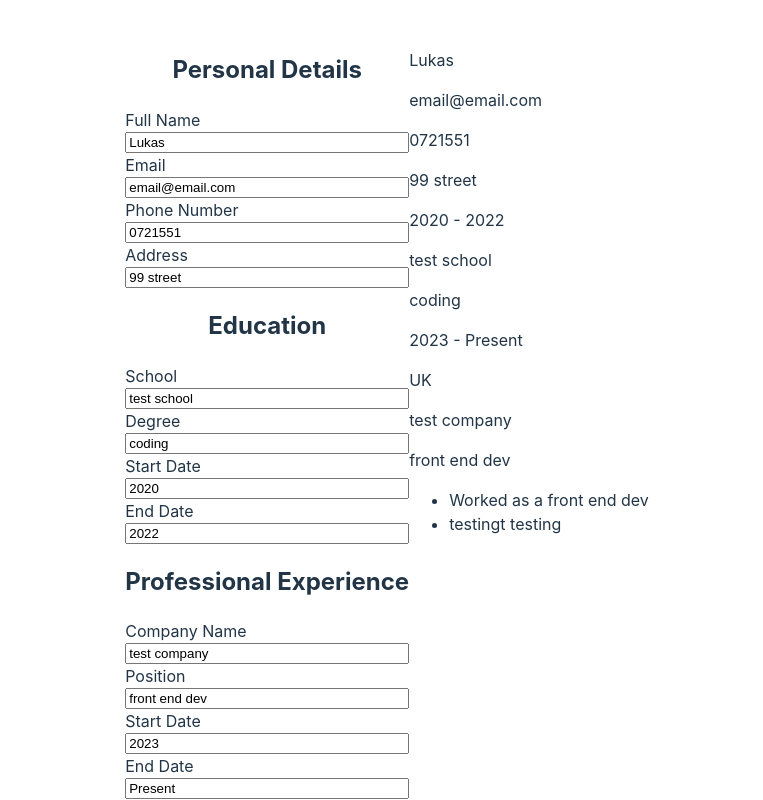
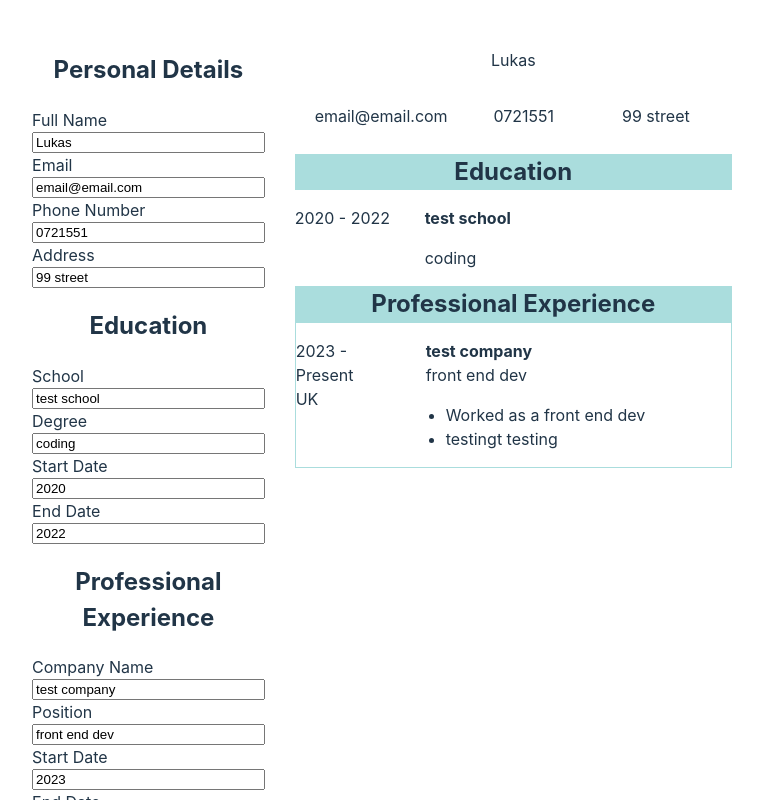
Before and after one commit to LukasDrinkwater/Project-cv-application, a React (Vite) app: page / in a window 1280 px wide. Shown: the top 800 px of the page, without its empty margins (253-1016 px from the left). Built offline with nearby package versions, Linux system fonts and the light colour scheme.

Commit message:
worked on css styles for the cv preview

```diff
--- a/src/App.jsx
+++ b/src/App.jsx
@@ -3,6 +3,7 @@ import { Sidebar } from "./components/sidebar/sidebar";
 import { CVPreview } from "./components/cv-components/cv-preview";
 import { v4 as uuid } from "uuid";
 import "./styles/app.css";
+import "./styles/cv-preview.css";
 
 function App() {
   const [personalData, setPersonalData] = useState({
--- a/src/components/cv-components/cv-Education.jsx
+++ b/src/components/cv-components/cv-Education.jsx
@@ -1,13 +1,13 @@
 function CVEducation({ educationData }) {
   return (
     // can add a forEach loop if I allow the user to add more schools
-    <div className="cdEducationContainer">
+    <div className="CVEducationContainer">
       <div className="startEndDate">
         <p>{`${educationData.startDate} - ${educationData.endDate}`}</p>
       </div>
       <div className="educationInfoContainer">
-        <p>{educationData.school}</p>
-        <p>{educationData.degree}</p>
+        <p className="school">{educationData.school}</p>
+        <p className="degree">{educationData.degree}</p>
       </div>
     </div>
   );
--- a/src/components/cv-components/cv-personal.jsx
+++ b/src/components/cv-components/cv-personal.jsx
@@ -1,6 +1,6 @@
 function CVPersonal({ personalData }) {
   return (
-    <div className="cvPersonalContainer">
+    <div className="CVPersonalContainer">
       {Object.keys(personalData).map((key) => (
         <div key={key} className={key}>
           <p>{personalData[key]}</p>
--- a/src/components/cv-components/cv-preview.jsx
+++ b/src/components/cv-components/cv-preview.jsx
@@ -6,7 +6,13 @@ function CVPreview({ personalData, educationData, experienceData }) {
   return (
     <div className="CVPreviewContainer">
       <CVPersonal personalData={personalData} />
+      <div className="educationH2Container">
+        <h2>Education</h2>
+      </div>
       <CVEducation educationData={educationData} />
+      <div className="experienceH2Container">
+        <h2>Professional Experience</h2>
+      </div>
       <CVExperience experienceData={experienceData} />
     </div>
   );
--- a/src/components/cv-components/cvExperience.jsx
+++ b/src/components/cv-components/cvExperience.jsx
@@ -4,15 +4,17 @@ function CVExperience({ experienceData }) {
   // console.log(experienceData);
 
   return (
-    <div className="cvExperienceContainer">
+    <div className="CVExperienceContainer">
       {experienceData.map((element) => (
         <Fragment key={element.id}>
-          <div className="locationContainer">
-            <p>{`${element.startDate} - ${element.endDate}`}</p>
-            <p>{element.location}</p>
-          </div>
-          <div className="experienceDetailContainer">
-            <CVExperienceLine element={element} />
+          <div className="companyContainer">
+            <div className="locationContainer">
+              <p className="dateP">{`${element.startDate} - ${element.endDate}`}</p>
+              <p className="locationP">{element.location}</p>
+            </div>
+            <div className="experienceDetailContainer">
+              <CVExperienceLine element={element} />
+            </div>
           </div>
         </Fragment>
       ))}
@@ -27,8 +29,8 @@ function CVExperienceLine({ element }) {
     // <div className="experienceDetailContainer" key={element.id}>
     <>
       <div className="companyInfo">
-        <p>{element.company}</p>
-        <p>{element.position}</p>
+        <p className="company">{element.company}</p>
+        <p className="job">{element.position}</p>
       </div>
       <div className="experienceLines">
         <ul>
--- a/src/styles/app.css
+++ b/src/styles/app.css
@@ -1,3 +1,5 @@
 .appContainer {
   display: flex;
+  max-width: 1700px;
+  width: 100%;
 }
--- a/src/styles/cv-preview.css
+++ b/src/styles/cv-preview.css
@@ -0,0 +1,171 @@
+.CVPreviewContainer {
+  display: flex;
+  flex-direction: column;
+  padding-left: 20px;
+  /* flex-grow: 1; */
+  max-width: 1000px;
+  width: 100%;
+}
+
+/* CV PERSONAL CONTAINER */
+
+.CVPersonalContainer {
+  display: flex;
+  flex-wrap: wrap;
+  padding-left: 20px;
+  padding-right: 20px;
+}
+
+/* .cvPersonalContainer div {
+  flex: 1;
+} */
+
+.name {
+  flex-basis: 100%;
+
+  display: flex;
+  justify-content: center;
+  align-items: center;
+}
+
+.name p {
+  /* align-self: center; */
+}
+
+.email,
+.phoneNumber,
+.address {
+  flex: 1;
+  padding: 10px;
+  padding-top: 0px;
+  display: flex;
+  justify-content: center;
+  align-items: center;
+}
+
+/* CV EDUCATION CONTAINER STYLES */
+
+.educationH2Container {
+  display: flex;
+  justify-content: center;
+  margin-left: 10px;
+  margin-right: 10px;
+  background-color: #add;
+}
+
+.educationH2Container h2 {
+  margin: 0px;
+  padding: 0px;
+}
+
+.CVEducationContainer {
+  display: flex;
+  padding-left: 10px;
+  padding-right: 10px;
+}
+
+/* .startEndDate {
+  display: flex;
+  width: 100%;
+} */
+
+.startEndDate p {
+  width: 100%;
+  width: 110px;
+}
+
+.educationInfoContainer {
+  padding-left: 20px;
+}
+
+.school {
+  font-weight: bold;
+}
+
+.school,
+.degree {
+  display: flex;
+  justify-content: left;
+  flex-wrap: wrap;
+}
+
+/* CV EXPERIENCE CONTAINER STYLES */
+
+.experienceH2Container {
+  display: flex;
+  justify-content: center;
+  background-color: #add;
+  margin-left: 10px;
+  margin-right: 10px;
+}
+
+.experienceH2Container h2 {
+  margin: 0px;
+  padding: 0px;
+}
+
+.CVExperienceContainer {
+  display: flex;
+  padding-left: 10px;
+  padding-right: 10px;
+  justify-content: left;
+  flex-grow: 1;
+  flex-direction: column;
+  /* align-items: stretch; */
+}
+
+.locationContainer {
+  width: 100%;
+  width: 110px;
+  display: flex;
+  flex-direction: column;
+}
+
+.companyContainer {
+  /* flex-basis: 100%; */
+  margin-bottom: 10px;
+  display: flex;
+  /* justify-content: space-between; */
+  border: 1px solid #add;
+}
+
+.dateP {
+  width: 100%;
+  width: 110px;
+}
+
+.company {
+  margin-bottom: 0px;
+  padding-bottom: 0px;
+  font-weight: bold;
+}
+
+.job {
+  margin-top: 0px;
+}
+
+.dateP {
+  margin-bottom: 0px;
+  padding-bottom: 0px;
+}
+
+.locationP {
+  margin-top: 0px;
+  padding-top: 0px;
+  margin-bottom: 0px;
+}
+
+.experienceDetailContainer {
+  display: flex;
+  padding-left: 20px;
+  flex-direction: column;
+  justify-content: left;
+  align-items: flex-start;
+}
+
+.experienceLines ul {
+  /* margin-left: 0px; */
+  padding-left: 0px;
+  padding-left: 20px;
+  margin-top: 0px;
+}
--- a/src/styles/sidebar.css
+++ b/src/styles/sidebar.css
@@ -1,4 +1,5 @@
 .sidebarContainer input {
+  max-width: 500px;
 }
 
 .sidebarContainer h2 {
```
